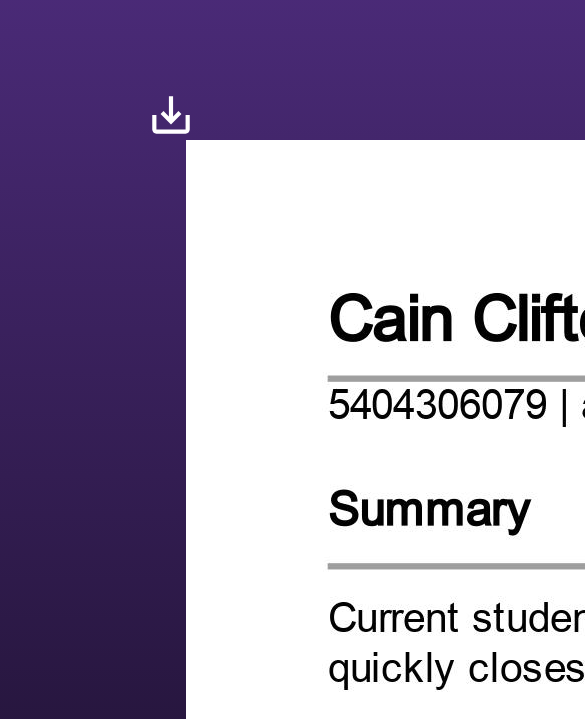
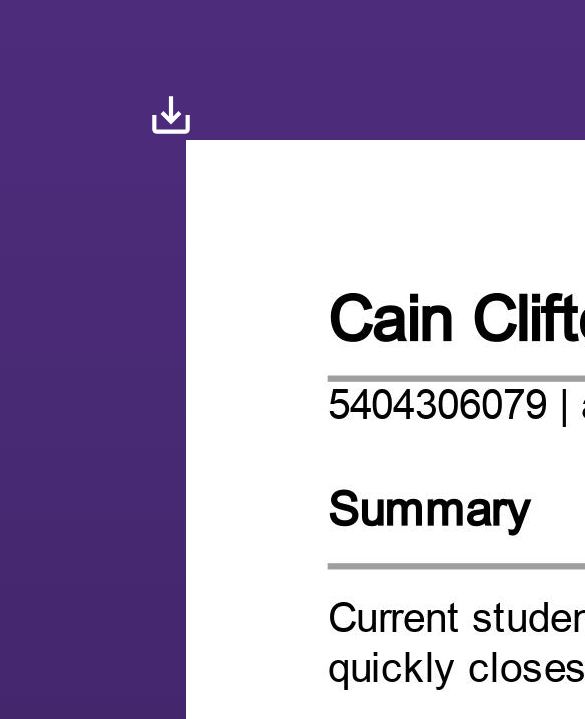
Before and after one commit to kodiakcain/updated-portfolio, a Next.js app: page /Resume in a window 390 px wide. Shown: the part 110-829 px from the top of the page, 585 px wide, since content can reach past the window. Built offline with nearby package versions, Linux system fonts and the light colour scheme.

Commit message:
mobile css

```diff
--- a/styles/Resume.modules.css
+++ b/styles/Resume.modules.css
@@ -43,8 +43,8 @@
     }
 
     .frame {
-        width: 500vw;
-        height: 166vh;
+        width: 2000vw;
+        height: 666vh;
         overflow: hidden;
     }
 
```
